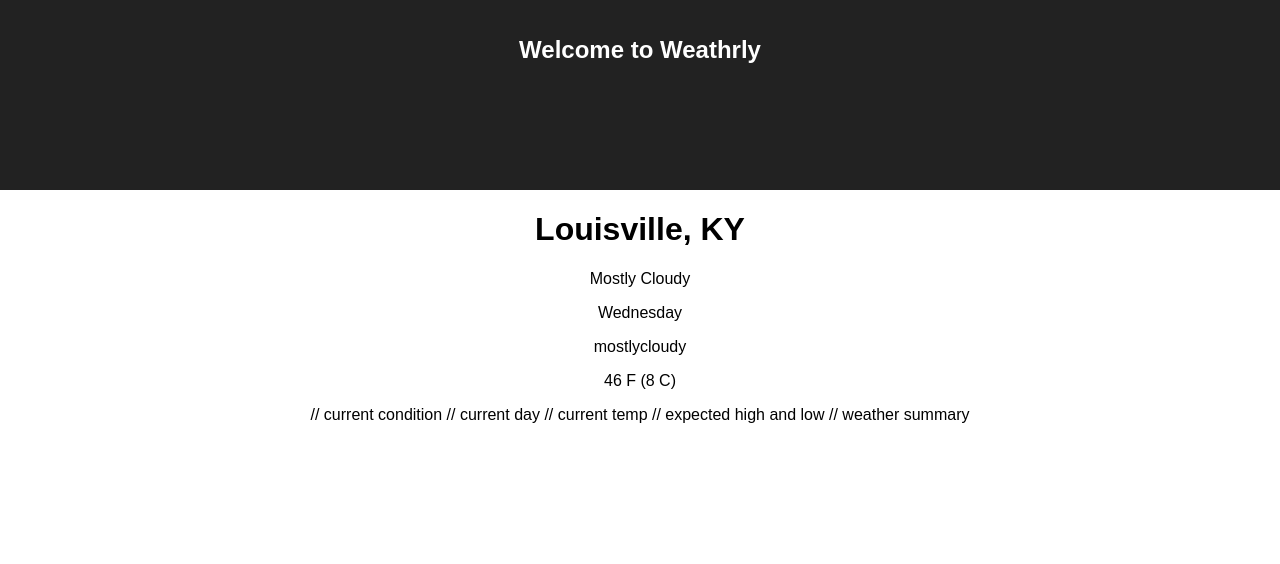
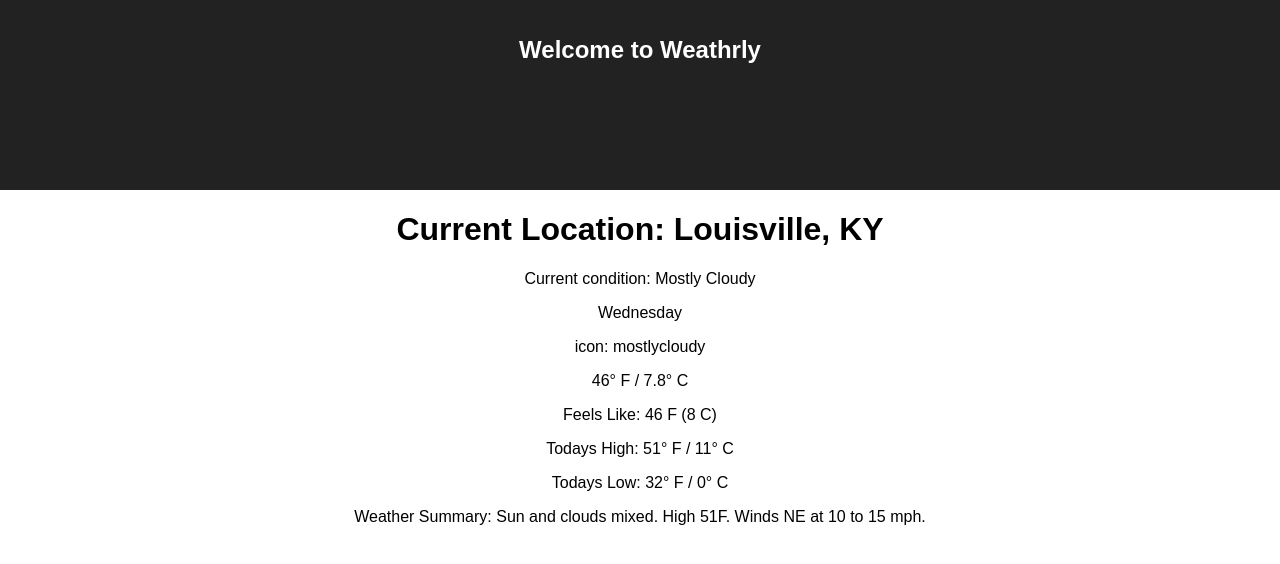
Before and after one commit to colehart/weathrly, a React (Create React App) app: page / in a window 1280 px wide. Shown: the top 564 px of the page. Built offline with nearby package versions, Linux system fonts and the light colour scheme; the HTML template or start-up script is replaced by a standard one.

Commit message:
Add Today's highs and lows and weather summary to CurrWeather Component

```diff
--- a/src/CurrWeather.js
+++ b/src/CurrWeather.js
@@ -11,7 +11,12 @@ export default class CurrWeather extends Component {
       icon: this.setIcon(props.data),
       currentTempF: this.setTemps(props.data, 'temp_f'),
       currentTempC: this.setTemps(props.data, 'temp_c'),
-      feelsLike: this.setFeelsLike(props.data)
+      feelsLike: this.setFeelsLike(props.data),
+      todayHighF: this.setExtremeTemps(props.data, 'fahrenheit', 'high'),
+      todayHighC: this.setExtremeTemps(props.data, 'celsius', 'high'),
+      todayLowF: this.setExtremeTemps(props.data, 'fahrenheit', 'low'),
+      todayLowC: this.setExtremeTemps(props.data, 'celsius', 'low'),
+      todaySummary: this.setWeatherSummary(props.data)
     }
   }
 
@@ -53,7 +58,7 @@ export default class CurrWeather extends Component {
   }
 
   setTemps(data, degreeType) {
-    const temp = this.getObservationInfo(data).degreeType;
+    const temp = this.getObservationInfo(data)[degreeType];
 
     return temp;
   }
@@ -61,11 +66,11 @@ export default class CurrWeather extends Component {
   setExtremeTemps(data, degreeType, hiLow) {
     const simpleForecast = this.getSimpleForecast(data);
     const forecastTemps = simpleForecast.map(forecastDay => {
-        let temp = forecastDay.hiLow;
+        let temp = forecastDay[hiLow];
         return temp;
       })
 
-    return forecastTemps[0];
+    return forecastTemps[0][degreeType];
   }
 
   setFeelsLike(data) {
@@ -74,43 +79,28 @@ export default class CurrWeather extends Component {
     return feelsLike;
   }
 
-    // // drilling down for highs and lows
-    // const forecastHighs = simpleForecast.map((date) => {
-    //   let highTemp = date.high;
-    //   return highTemp;
-    // }, '')
-    // const forecastLows = simpleForecast.map((date) => {
-    //   let lowTemp = date.low;
-    //   return lowTemp;
-    // })
-    // const todayHigh = forecastHighs[0];
-    // const todayLow = forecastLows[0];
+  setWeatherSummary(data) {
+    const forecastInfo = this.getForecastInfo(data);
+    const summaries = forecastInfo.map((forecastDay) => {
+      let summary = forecastDay.fcttext;
+      return summary;
+    })
 
-
-    // const forecastInfo = this.getForecastInfo(data);
-    // const forecastSummaries = forecastInfo.map((forecastDay) => {
-    //   let summary = forecastDay.fcttext;
-    //   return summary
-    // })
-    // const todaySummary = forecastSummaries[0];
-
-
+    return summaries[0];
+  }
 
   render() {
     return (
       <div>
-        <h1>{this.state.currentLocation}</h1>
-        <p>{this.state.currentCondition}</p>
+        <h1>Current Location: {this.state.currentLocation}</h1>
+        <p>Current condition: {this.state.currentCondition}</p>
         <p>{this.state.today}</p>
-        <p>{this.state.icon}</p>
-        <p>{this.state.currentTempF}</p>
-        <p>{this.state.currentTempC}</p>
-        <p>{this.state.feelsLike}</p>
-      // current condition
-      // current day
-      // current temp
-      // expected high and low
-      // weather summary
+        <p>icon: {this.state.icon}</p>
+        <p>{this.state.currentTempF}&deg; F /<span> {this.state.currentTempC}&deg; C</span></p>
+        <p>Feels Like: {this.state.feelsLike}</p>
+        <p>Todays High: {this.state.todayHighF}&deg; F /<span> {this.state.todayHighC}&deg; C</span></p>
+        <p>Todays Low: {this.state.todayLowF}&deg; F /<span> {this.state.todayLowC}&deg; C</span></p>
+        <p>Weather Summary: {this.state.todaySummary}</p>
       </div>
     )
   }
```
